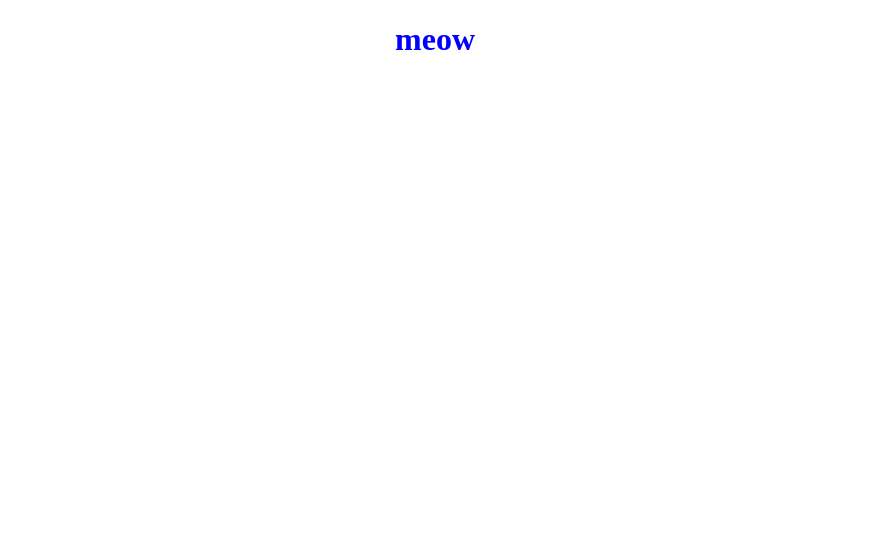
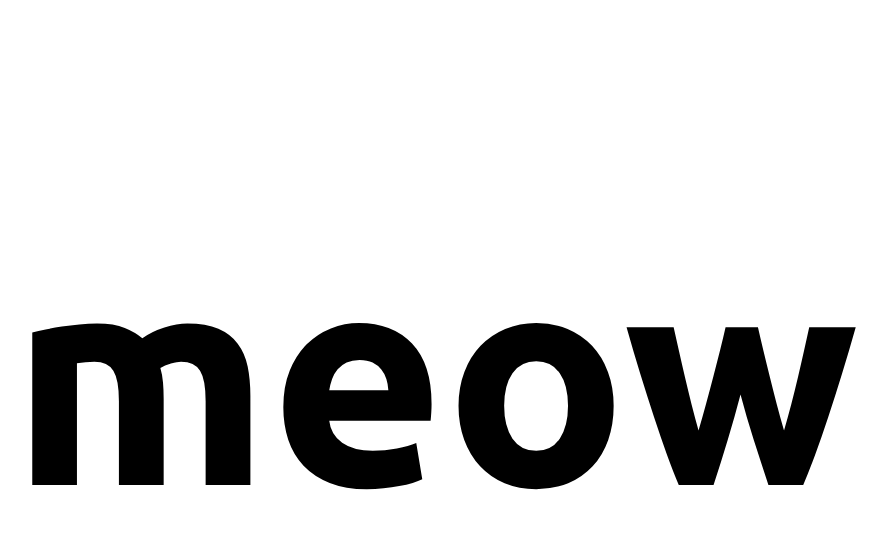
Before and after one commit to PapaNoJohns/nojohns.gg, a plain HTML site: page index.html in a window 1280 px wide. Shown: the whole page, without its empty margins (205-1092 px from the left). Drawn offline with Linux system fonts and the light colour scheme.

Commit message:
added font

```diff
--- a/style.css
+++ b/style.css
@@ -1,6 +1,10 @@
+@import url('https://fonts.googleapis.com/css2?family=Ubuntu:ital,wght@0,300;0,400;0,500;0,700;1,300;1,400;1,500;1,700&display=swap');
+
 h1 {
-    color: blue;
+    color:black;
     text-align: center;
+    font-size: 300px;
+    font-family: 'Ubuntu';
 }
 p {
     color:red;
```
